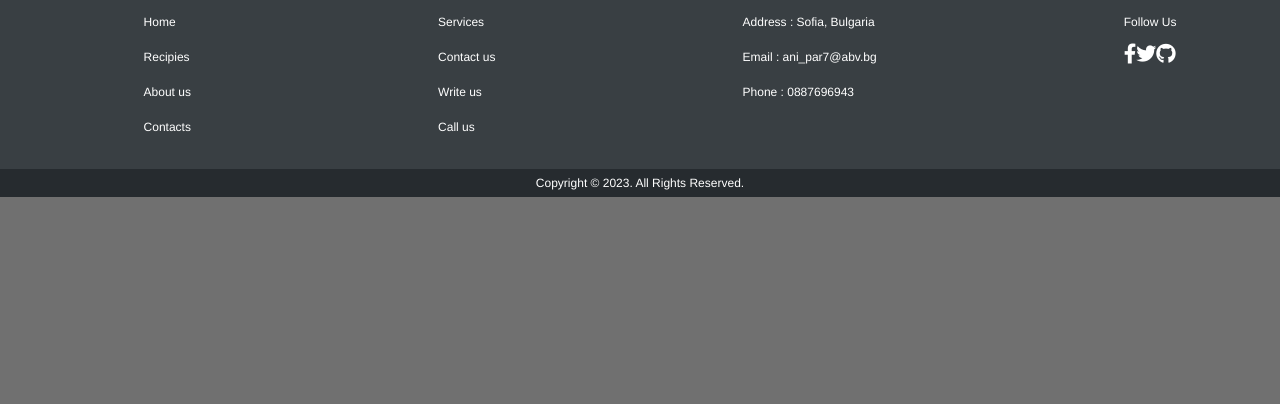
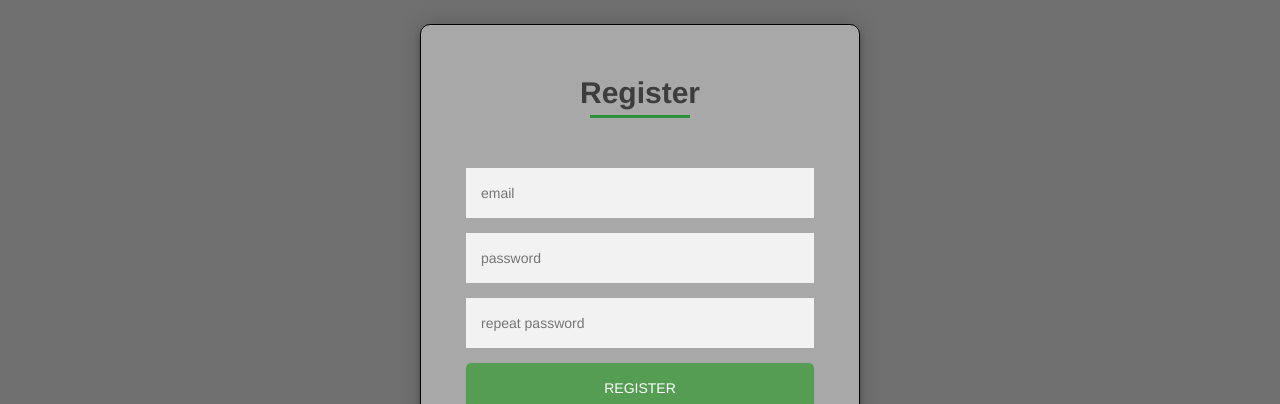
Before and after one commit to AniBanani01/my-app, a React (Create React App) app: page / in a window 1280 px wide. Shown: the part 2396-2800 px from the top of the page. Before the commit the page ends 2593 px from the top, so only its background shows below. Built offline with nearby package versions, Linux system fonts and the light colour scheme.

Commit message:
Update App.js

```diff
--- a/src/App.js
+++ b/src/App.js
@@ -28,7 +28,7 @@ function App() {
                 {/* <!-- home page --> */}
                 <section className="home">
                     <div className="info">
-                        <h1>ARE YOU HUNDRY</h1>
+                        <h1>ARE YOU HUNGRY</h1>
                         <h1>LET'S FIND SOME DELISIOUS AND EASY TO MAKE RECIPIES</h1>
                         <p>GET STARTED</p>
                         <div id="filter"></div>
@@ -74,7 +74,7 @@ function App() {
                 <section className="recipies-colection">
 
                     <div className="recipie">
-                        <img src="bg-image.jpg" alt="e/xample1" />
+                        <img src="https://i.pinimg.com/474x/bb/16/7e/bb167e9ca1c4efeb5e7a3bab87dbbfab.jpg" alt="e/xample1" />
                         <div className="container">
                             <p className="title">
                                 RECIPIE1
@@ -86,7 +86,7 @@ function App() {
                         </div>
                     </div>
                     <div className="recipie">
-                        <img src='bg-image.jpg' alt="e/xample1" />
+                        <img src='https://sodelicious.recipes/wp-content/uploads/2018/11/type-of-salmon-e1541579682737-720x380.jpg' alt="e/xample1" />
                         <div className="container">
                             <p className="title">
                                 RECIPIE1
@@ -98,7 +98,7 @@ function App() {
                         </div>
                     </div>
                     <div className="recipie">
-                        <img src="./bg-image.jpg" alt="e/xample1" />
+                        <img src="https://lexiscleankitchen.com/wp-content/uploads/2018/07/Roasted-Chicken-Veggies3.jpg" alt="e/xample1" />
                         <div className="container">
                             <p className="title">
                                 RECIPIE1
@@ -114,8 +114,113 @@ function App() {
 
                 <h2>No recipies yet.</h2>
 
+                {/* register */}
+
+                <section className="register">
+                    <div className="form">
+                        <h2>Register</h2>
+                        <form className="register-form">
+                            <input
+                                type="text"
+                                name="email"
+                                id="register-email"
+                                placeholder="email"
+                            />
+                            <input
+                                type="password"
+                                name="password"
+                                id="register-password"
+                                placeholder="password"
+                            />
+                            <input
+                                type="password"
+                                name="re-password"
+                                id="repeat-password"
+                                placeholder="repeat password"
+                            />
+                            <button type="submit">register</button>
+                            <p className="message">Already registered? <a href="#">Login</a></p>
+                        </form>
+                    </div>
+                </section>
+
+
+                {/* Login */}
+
+                <section className="login">
+                    <div className="form">
+                        <h2>Login</h2>
+                        <form className="login-form">
+                            <input
+                                type="text"
+                                name="email"
+                                id="email"
+                                placeholder="email" />
+                            <input
+                                type="password"
+                                name="password"
+                                id="password"
+                                placeholder="password"
+                            />
+                            <button type="submit">login</button>
+                            <p className="message">
+                                Not registered? <a href="#">Create an account</a>
+                            </p>
+                        </form>
+                    </div>
+                </section>
+
             </main>
+{/* create */}
+<section className="create">
+          <div className="form">
+            <h2>New recipie</h2>
+            <form className="create-form">
+              <input
+                type="text"
+                name="title"
+                id="title"
+                placeholder="Recipie name"
+              />
+              <input
+                type="text"
+                name="imageUrl"
+                id="recipie-image"
+                placeholder="Recipie Image"
+              />
+              <input
+                type="text"
+                name="category"
+                id="recipie-category"
+                placeholder="Category"
+              />
 
+              <input
+                type="text"
+                name="ingredients"
+                id="ingredients"
+                placeholder="Ingredients"
+              />
+               <input
+                type="text"
+                name="time"
+                id="time"
+                placeholder="Preparation Time"
+              />
+
+              <textarea
+                id="recipie-description"
+                name="description"
+                placeholder="Preparation steps"
+                rows="5"
+                cols="50"
+              ></textarea>
+              <button type="submit">Add</button>
+            </form>
+          </div>
+        </section>
+
+{/* details */}
 
 
             <footer>
```
